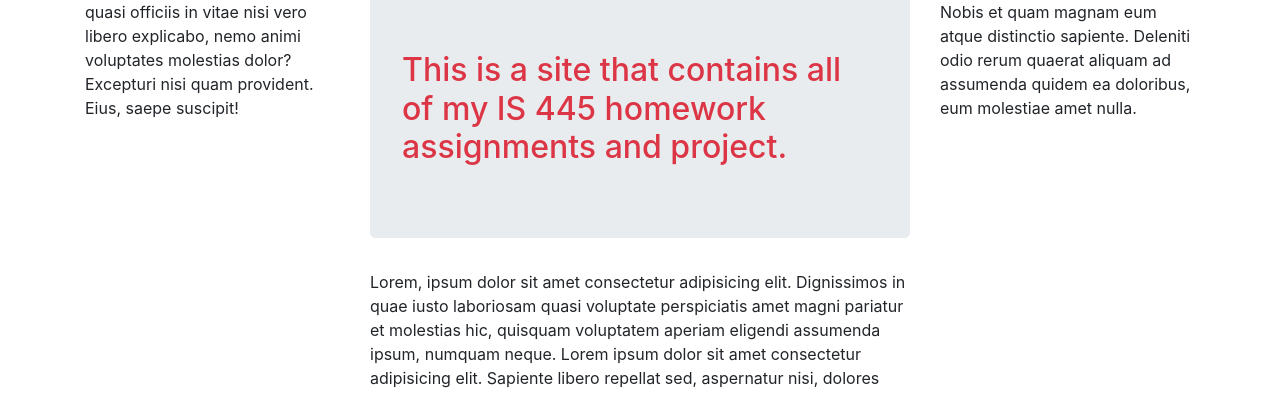
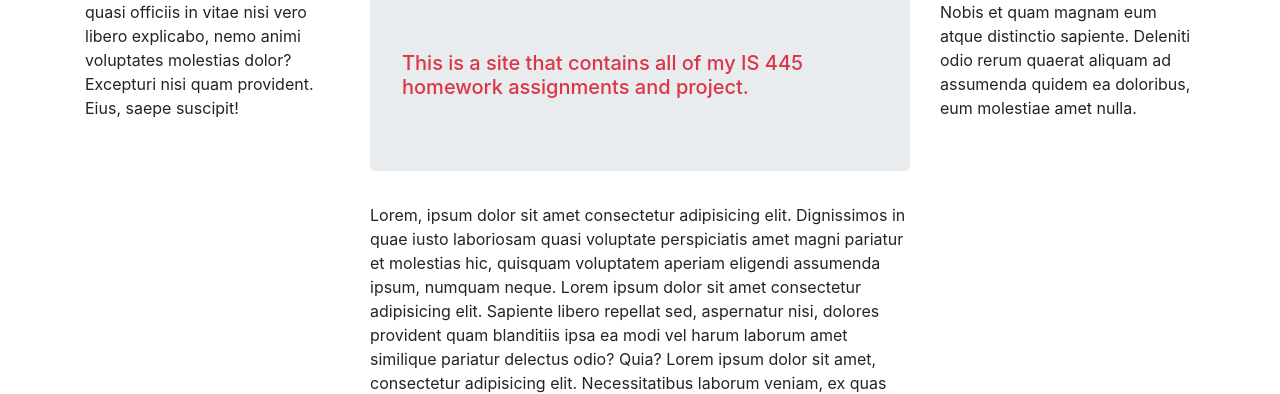
Before and after one commit to johntradiction/IS445-studentpage, a website: page website/index.html in a window 1280 px wide. Shown: the part 403-797 px from the top of the page. Drawn offline with nearby package versions, Linux system fonts and the light colour scheme.

Commit message:
adjusted footer

```diff
--- a/website/index.html
+++ b/website/index.html
@@ -65,18 +65,19 @@
               <h2>I can put whatever I want to say here</h2>
               <br/>
               <br/>
-              <h2 class="text-danger">This is a site that contains all of my IS 445 homework assignments and project.</h2>
+              <h5 class="text-danger">This is a site that contains all of my IS 445 homework assignments and project.</h5>
             </div>
             Lorem, ipsum dolor sit amet consectetur adipisicing elit. Dignissimos in quae iusto laboriosam quasi voluptate perspiciatis amet magni pariatur et molestias hic, quisquam voluptatem aperiam eligendi assumenda ipsum, numquam neque.
             Lorem ipsum dolor sit amet consectetur adipisicing elit. Sapiente libero repellat sed, aspernatur nisi, dolores provident quam blanditiis ipsa ea modi vel harum laborum amet similique pariatur delectus odio? Quia?
             Lorem ipsum dolor sit amet, consectetur adipisicing elit. Necessitatibus laborum veniam, ex quas accusantium nisi culpa dolore labore ad totam tempore ipsa voluptatem rerum, numquam accusamus obcaecati beatae impedit provident.
+            Lorem ipsum dolor sit amet consectetur adipisicing elit. Quas sunt blanditiis ipsa unde, quod laboriosam, aliquid, facere dignissimos in itaque asperiores est minima. Natus nam, dolor deleniti quod pariatur facere.
           </div>
         <div class="col-3">
             Lorem ipsum dolor sit amet consectetur adipisicing elit. Iste aliquam voluptate sequi. Nesciunt autem suscipit, facilis tempore, itaque ipsum dolores dignissimos harum praesentium quibusdam reiciendis aspernatur sapiente earum iste molestias. Lorem ipsum dolor sit amet consectetur adipisicing elit. Nobis et quam magnam eum atque distinctio sapiente. Deleniti odio rerum quaerat aliquam ad assumenda quidem ea doloribus, eum molestiae amet nulla.
         </div>
       </div>
     </div>
-    <div class="container" style="height: 50px"></div>
+    <div class="container" style="height:50px"></div>
     <footer>
       <nav class="navbar sticky-bottom bg-light" id="footer">
         1250 Bellflower Blvd, Long Beach, CA 90840
```
Also changed, not shown: website/about.html (+1 -1 lines), website/bootstrap.html (+1 -1 lines).
